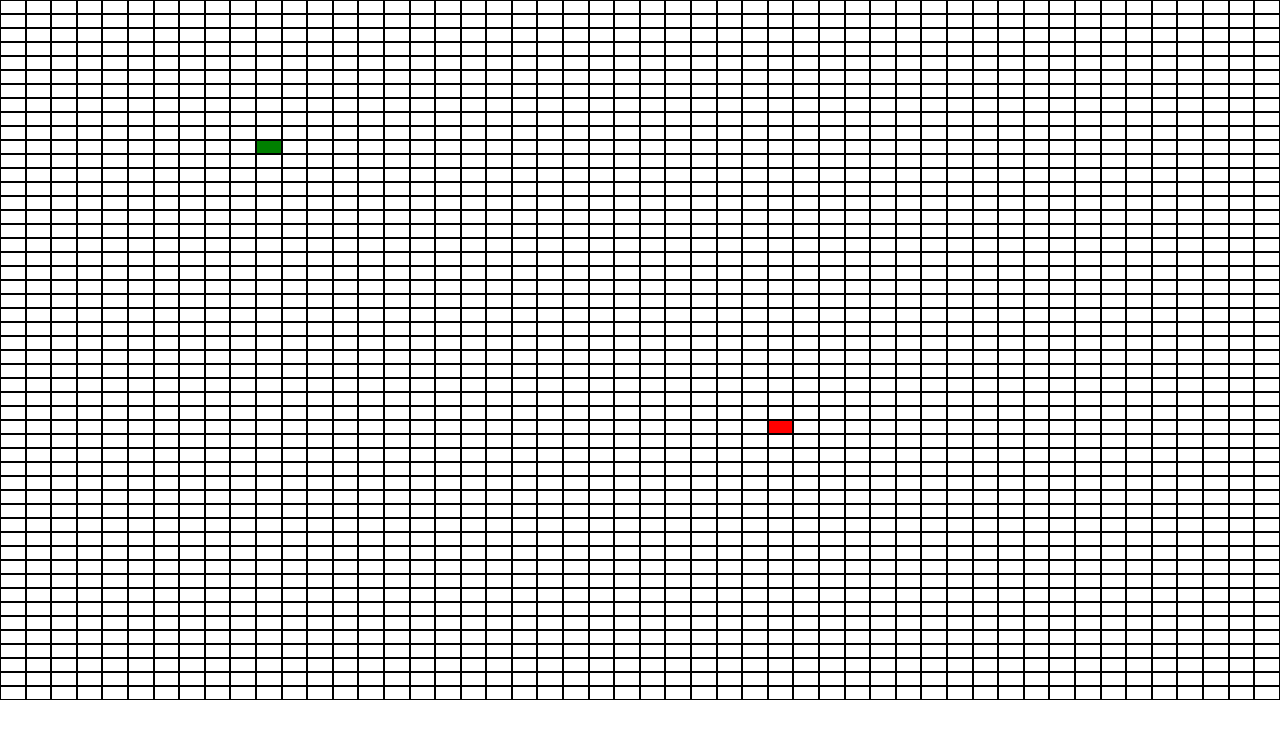
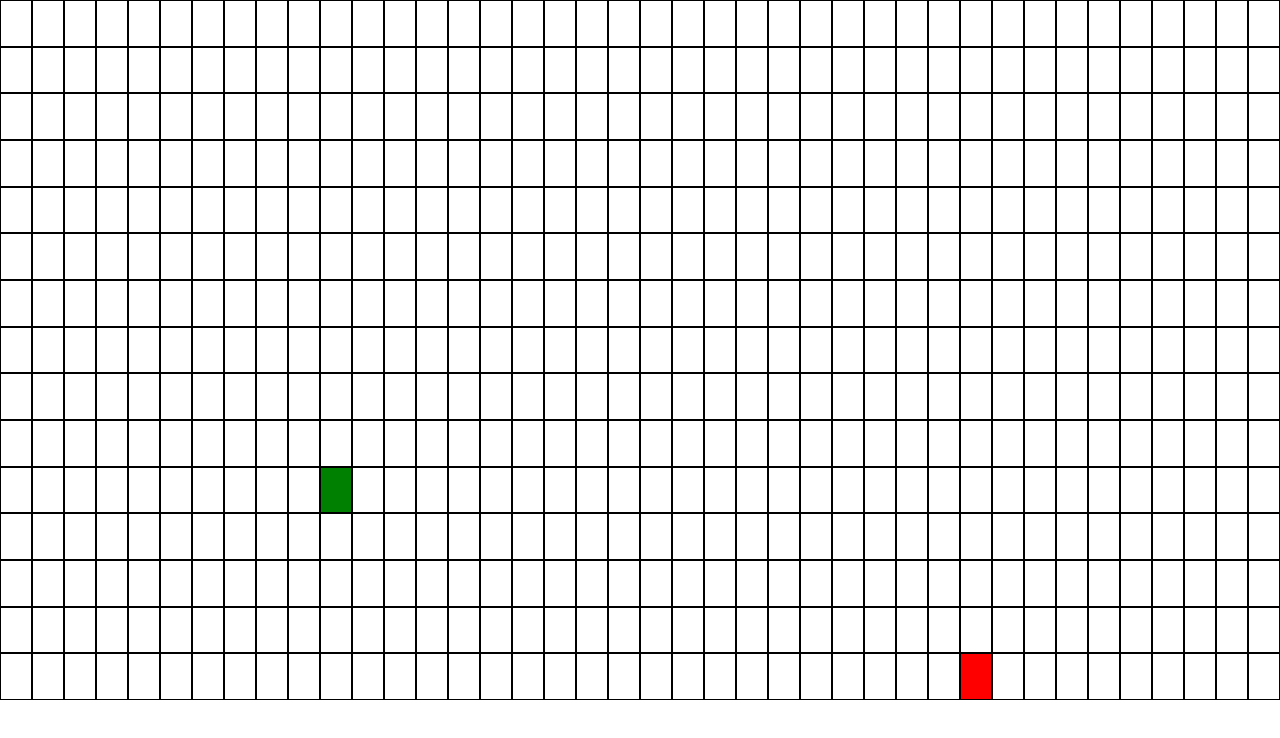
Before and after one commit to ConConRob/pathfinder, a React (Create React App) app: page / in a window 1280 px wide. Shown: the top 738 px of the page. Built offline with nearby package versions, Linux system fonts and the light colour scheme.

Commit message:
cleaned up spacing for cells

```diff
--- a/src/components/PathFinder/Grid.tsx
+++ b/src/components/PathFinder/Grid.tsx
@@ -25,8 +25,8 @@ export function Grid({ rows, columns, startPoint, endPoint }: IGridProps) {
           <Cell
             isStartPoint={columnI === startPoint[0] && rowI === startPoint[1]}
             isEndPoint={columnI === endPoint[0] && rowI === endPoint[1]}
-            width={` ${Math.floor((1 / columns) * 100)}%`}
-            height={`${Math.floor((1 / rows) * 100)}%`}
+            width={` ${(1 / columns) * 100}%`}
+            height={`${(1 / rows) * 100}%`}
           />
         ))
       )}
--- a/src/components/PathFinder/PathFinder.tsx
+++ b/src/components/PathFinder/PathFinder.tsx
@@ -4,7 +4,7 @@ import { Grid } from './Grid';
 export function PathFinder() {
   return (
     <>
-      <Grid rows={50} columns={50} startPoint={[10, 10]} endPoint={[30, 30]} />
+      <Grid rows={15} columns={40} startPoint={[10, 10]} endPoint={[30, 14]} />
     </>
   );
 }
```
